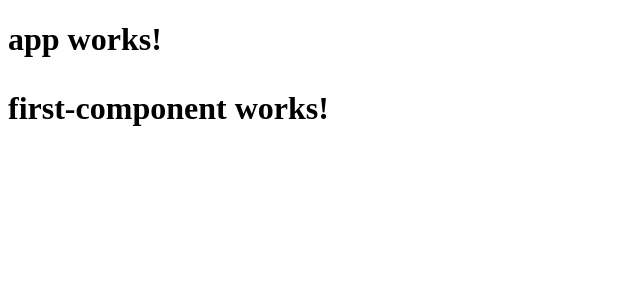
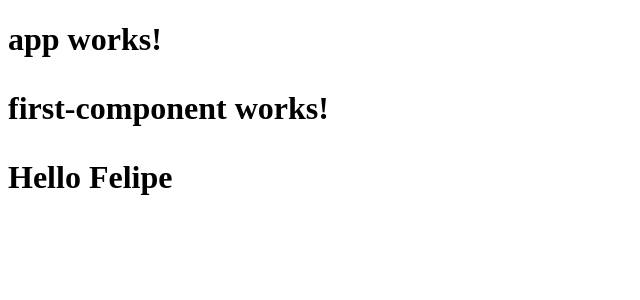
Before and after one commit to natanverdes/angular2-links-list, an Angular app: page / in a window 1280 px wide. Shown: the top 300 px of the page, without its empty margins (0-640 px from the left). Built offline with nearby package versions, Linux system fonts and the light colour scheme.

Commit message:
Example of component properties in app-user-item component

```diff
--- a/src/app/app.component.html
+++ b/src/app/app.component.html
@@ -2,4 +2,5 @@
   {{title}}
 
   <app-first-component></app-first-component>
+  <app-user-item></app-user-item>
 </h1>
--- a/src/app/user-item/user-item.component.html
+++ b/src/app/user-item/user-item.component.html
@@ -1,3 +1,3 @@
 <p>
-  user-item works!
+  Hello {{ name }}
 </p>
--- a/src/app/user-item/user-item.component.ts
+++ b/src/app/user-item/user-item.component.ts
@@ -6,8 +6,11 @@ import { Component, OnInit } from '@angular/core';
   styleUrls: ['./user-item.component.css']
 })
 export class UserItemComponent implements OnInit {
+  name: string; // <-- added name property
 
-  constructor() { }
+  constructor() {
+    this.name = 'Felipe'; // set the name
+  }
 
   ngOnInit() {
   }
```
